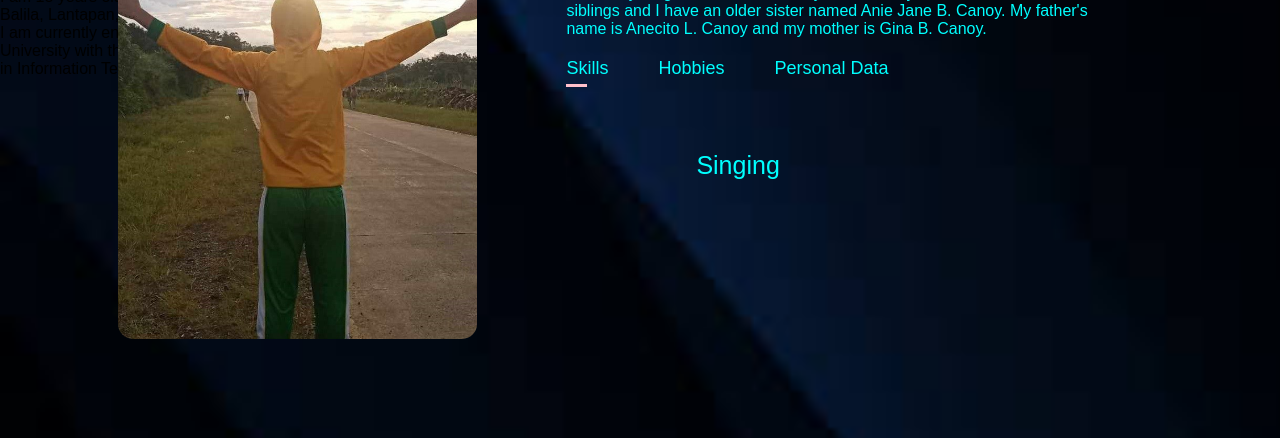
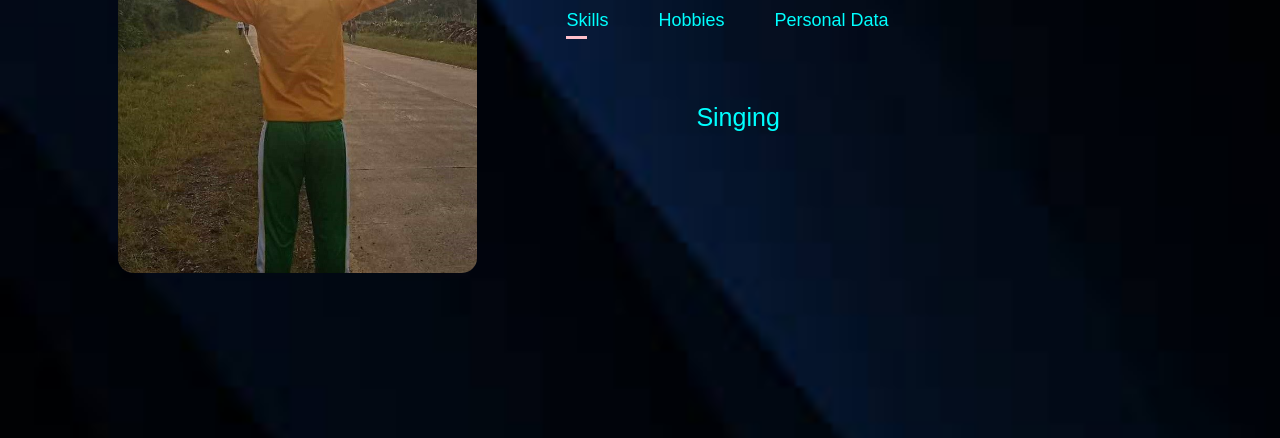
Before and after one commit to Chijay19/Jay, a plain HTML site: page index.html in a window 1280 px wide. Shown: the part 662-1100 px from the top of the page. Drawn offline with Linux system fonts and the light colour scheme.

Commit message:
Update index.html

```diff
--- a/index.html
+++ b/index.html
@@ -27,14 +27,8 @@
         </nav>
         <div class="header-text">
             <p>Hi! Welcome to my Website,</p>
-             </div>
+
             <h1><span>It's Me,</span> Chijay Bascones Canoy</h1>
-             </div>
-            <p>I am 18 years old, I'm from Zone-3<br>
-            Balila, Lantapan, Bukidnon.<br>
-             I am currently enrolled at the Bukidnon State<br>
-             University with the degree of Bachelor Science<br>
-             in Information Technology.
         </p>
         <a href="#" class="btn">More About Me</a>
         </div>
@@ -47,10 +41,10 @@
                 </div>
                 <div class="about-col-2">
                     <h1 class="sub-title">About Me</h1>
-                    <p class="about"> I am the youngest child in our family. We are only two<br>
-                                     siblings and I have an older sister named Anie Jane B. Canoy. My father's<br>
-                                     name is Anecito L. Canoy and my mother is Gina B. Canoy.</p>
-
+                    <p class="about"> I am 18 years old, I'm from Zone-3 Balila, Lantapan, Bukidnon. I am the youngest child<br>
+                                        Anecito L. Canoy and is Gina B. Canoy. I have only one sister named Anie Jane B. Canoy.<br>
+                                         I am currently enrolled at the Bukidnon State University with the degree of Bachelor Science<br>
+                                            in Information Technology.
                     <div class="tab-titles">
                         <p class="tab-links active-link" onclick="opentab('skills')">Skills</p>
                         <p class="tab-links" onclick="opentab('Hobbies')">Hobbies</p>
```
